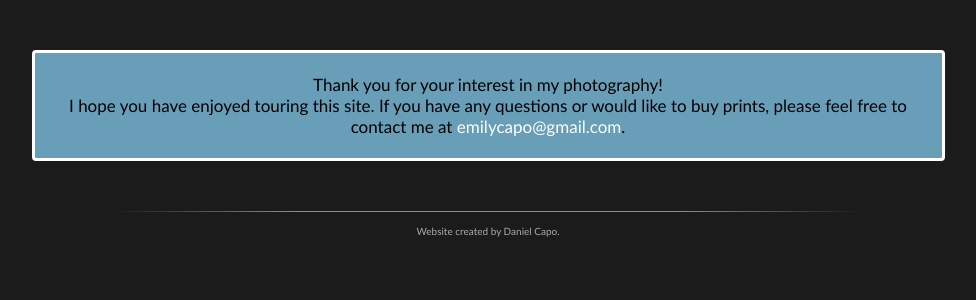
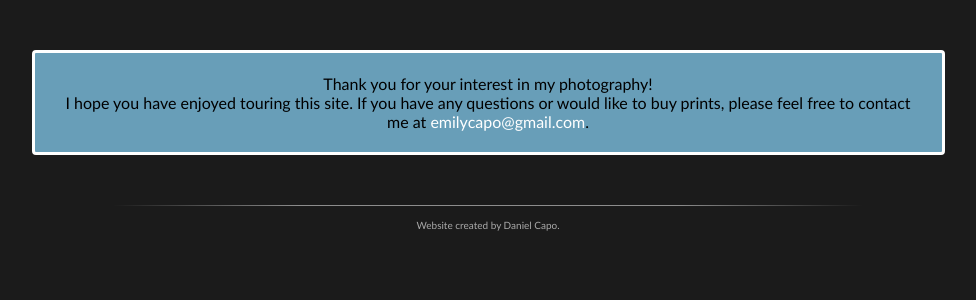
Before and after one commit to dcapo/emily_capo_portfolio, a PHP site: page /contact.php in a window 1280 px wide. Shown: the part 151-451 px from the top of the page, without its empty margins (152-1128 px from the left). Run offline with PHP 8.4, Linux system fonts and the light colour scheme; some libraries are stand-ins or nearby versions.

Commit message:
font size changed

```diff
--- a/static/main.css
+++ b/static/main.css
@@ -84,7 +84,7 @@ body {
 
 .home.info-box {
     width: 600px;
-    font-size: 17px;
+    font-size: 16px;
     margin: auto;
     border-radius: 10px;
     height: 39px;
@@ -99,7 +99,7 @@ body {
 .contact.info-box {
     margin: 50px auto;
     width: 865px;
-    font-size: 17px;
+    font-size: 16px;
     text-align: center;
     padding: 21px;
 }
```
